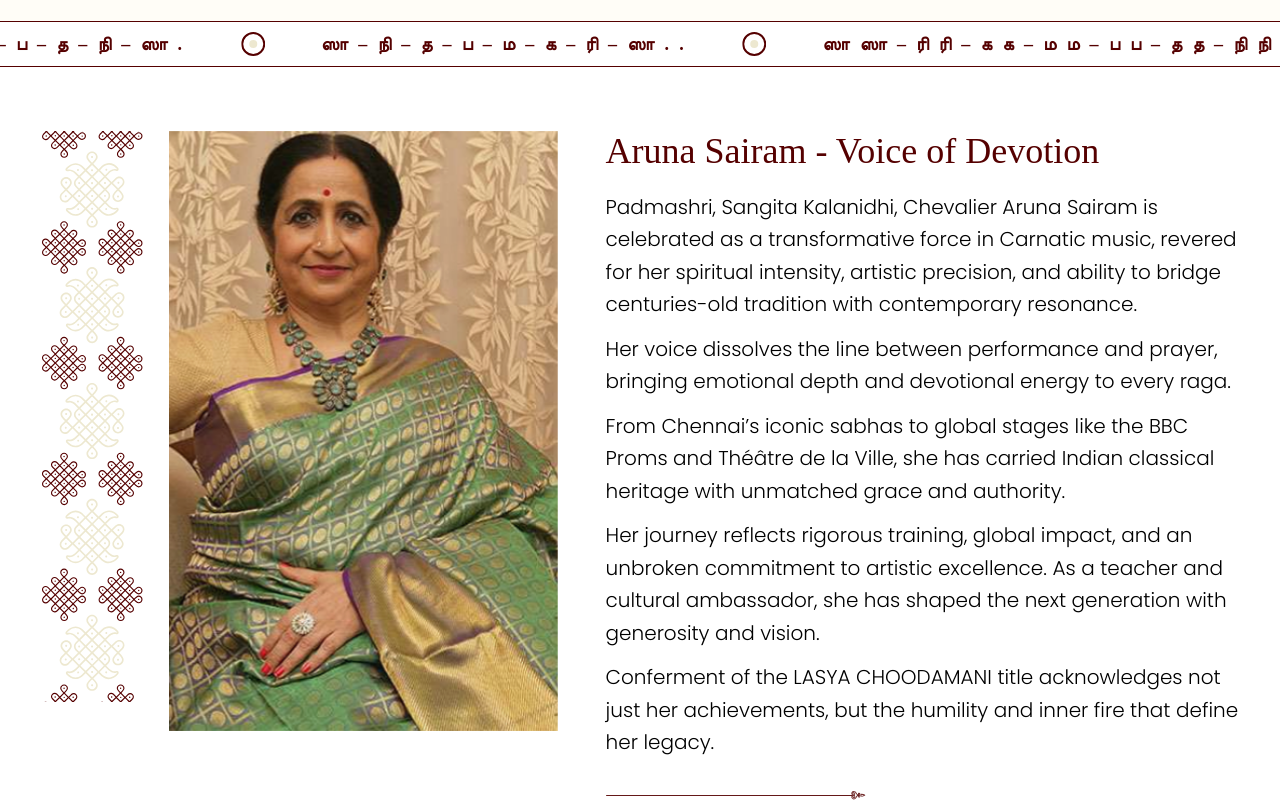
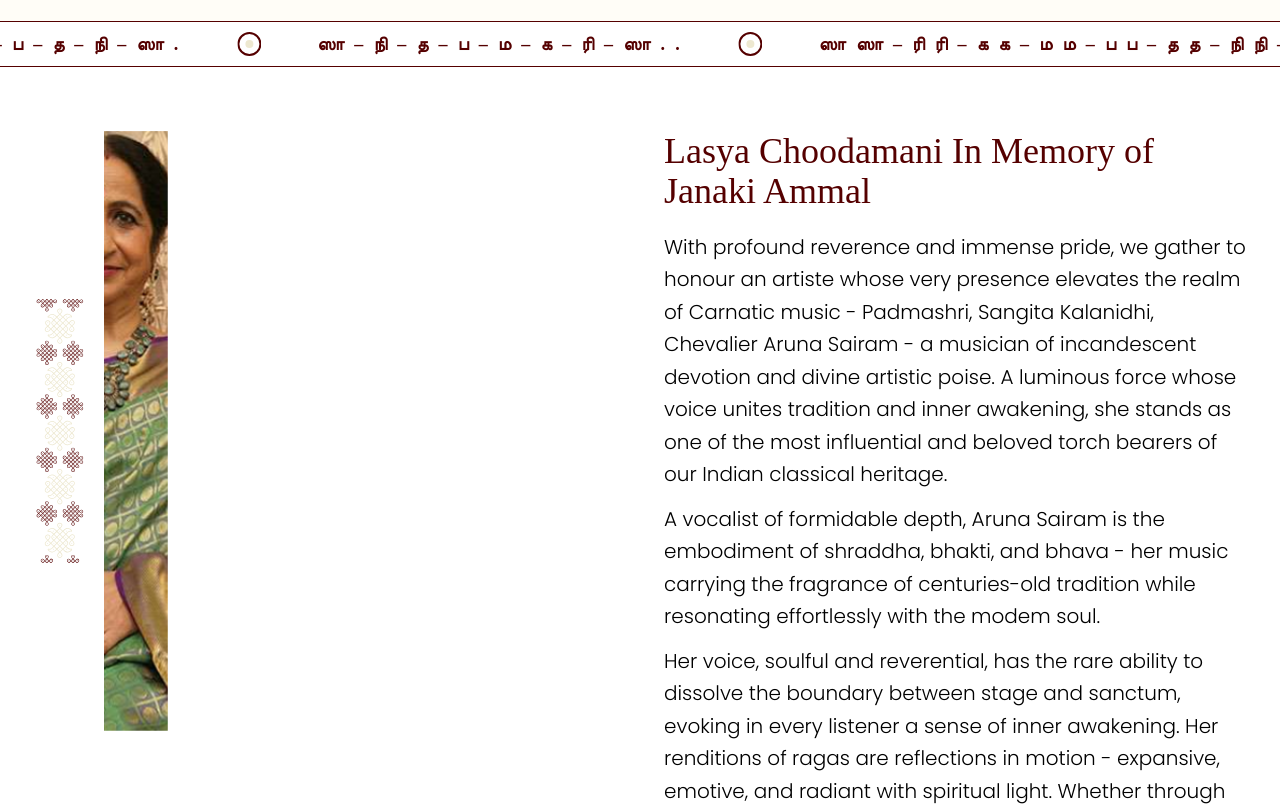
Before and after one commit to ayatiworkstechnologies/oh-margazhhi, a Next.js app: page / in a window 1280 px wide. Shown: the part 920-1726 px from the top of the page. Built offline with nearby package versions, Linux system fonts and the light colour scheme.

Commit message:
update 6

```diff
--- a/app/components/sections/AboutOhMargazhhiSection.jsx
+++ b/app/components/sections/AboutOhMargazhhiSection.jsx
@@ -5,89 +5,58 @@ import Container from "../ui/Container";
 
 export default function AboutOhMargazhhiSection() {
   return (
-    <section id="about">
+    <section id="about" className="">
       <Container>
-        <div className="mx-auto grid max-w-8xl md:grid-cols-2">
-          {/* LEFT STICKY IMAGE COLUMN */}
-          <div className="relative">
-            <div className="md:sticky md:top-24">
-              <div className="relative min-h-[360px] md:min-h-[520px] lg:min-h-[600px] bg-primary flex justify-center items-center overflow-hidden">
-                <Image
-                  src="/about-img-2.svg"
-                  alt="Temple About OhMargazhhi"
-                  width={800}
-                  height={600}
-                  className="h-full w-full object-contain"
-                />
-              </div>
-            </div>
+        <div className="mx-auto grid max-w-8xl overflow-hidden md:grid-cols-2">
+          {/* LEFT FULL IMAGE */}
+          <div className="relative min-h-[360px] bg-primary flex justify-center items-center overflow-hidden">
+            <Image
+              src="/about-img-2.svg"
+              alt="Temple About OhMargazhhi"
+              width={600}
+              height={350}
+              className="object-contain"
+            />
           </div>
 
-          {/* RIGHT SCROLLING CONTENT */}
-          <div className="bg-white px-5 md:px-10 py-10 md:py-14 relative">
+
+          {/* RIGHT WHITE CONTENT */}
+          <div className="bg-white px-8 md:px-15 py-10 md:py-14  md:my-10 relative">
             {/* MAIN TITLE */}
             <h2 className="font-serif text-4xl md:text-5xl text-primary">
               About OhMaRgazhi
             </h2>
 
             {/* SUBTITLE */}
-            <p className="font-serif text-xl md:text-2xl leading-relaxed text-black mb-4 mt-5 md:mt-10">
+            <p className=" font-serif text-xl md:text-2xl leading-relaxed text-black mb-4 mt-5 md:mt-10">
               A Sanctuary of Classical Arts for Today’s Solace
             </p>
 
             {/* DESCRIPTION */}
             <p className="text-xl md:text-lg font-sans font-light leading-relaxed text-black mt-5 md:mt-10 mb-4">
-              Lasya Choodamani In Memory of Janaki Ammal With profound reverence
-              and immense pride, we gather to honour an artiste whose very
-              presence elevates the realm of Carnatic music - Padmashri, Sangita
-              Kalanidhi, Chevalier Aruna Sairam - a musician of incandescent
-              devotion and divine artistic poise. A luminous force whose voice
-              unites tradition and inner awakening, she stands as one of the
-              most influential and beloved torch bearers of our Indian classical
-              heritage. A vocalist of formidable depth, Aruna Sairam is the
-              embodiment of shraddha, bhakti, and bhava - her music carrying the
-              fragrance of centuries-old tradition while resonating effortlessly
-              with the modem soul.
+              A modern homage to a timeless season of devotion, discipline, and
+              artistic brilliance.{" "}
             </p>
-            <p className="text-xl md:text-lg font-sans font-light leading-relaxed text-black mt-5">
-              Her voice, soulful and reverential, has the rare ability to
-              dissolve the boundary between stage and sanctum, evoking in every
-              listener a sense of inner awakening. Her renditions of ragas are
-              reflections in motion - expansive, emotive, and radiant with
-              spiritual light. Whether through the meditative stillness of an
-              alapana or the uplifting surge of an abhang, she brings to each
-              phrase emotional depth and artistic integrity that have redefined
-              the contours of contemporary Camatic performance.
+            <p className="text-xl md:text-lg font-sans font-light leading-relaxed text-black mt-5 ">
+              OhMaRgazhi is a cultural movement created to offer today’s audiences
+              a quiet refuge in the rhythm of Margazhi. It gathers dancers,
+              musicians, maestros, and rasikas into a space where tradition feels
+              alive, meaningful, and deeply restorative.{" "}
             </p>
-            <p className="text-xl md:text-lg font-sans font-light leading-relaxed text-black mt-5">
-              From her formative years in the gurukula tradition to her
-              celebrated presence on global stages - from the revered sabhas of
-              Chennal to the BBC Proms in London and the Théatre de la Ville,
-              Paris - Aruna Sairam has carried the essence of our Bharatiya
-              cultural soul with unmatched dignity and radiance. Her music is
-              not merely sung: it is inhabited, felt, and offered - an act of
-              devotion as much as an act of consecration. </p>
-              <p className="text-xl md:text-lg font-sans font-light leading-relaxed text-black mt-5">
-              As a teacher, mentor,
-              and cultural ambassador, she has guided countless students toward
-              artistic rigour and spiritual depth. Her generosity has enriched
-              the global landscape of Indian classical music, making her an
-              enduring bridge between the sacred and the universal.
+            <p className="text-xl md:text-lg font-sans font-light leading-relaxed text-black mt-5 ">
+              Each gathering is shaped not as a performance, but as an offering,
+              an intimate moment of connection to rhythm, devotion, and India’s
+              classical artistic soul.{" "}
             </p>
-            <p className="text-xl md:text-lg font-sans font-light leading-relaxed text-black mt-5">
-              Today, as we confer upon her the prestigious title of LASYA
-              CHOODAMANI, we celebrate not only her towering contributions to
-              the world of Camatic music but also the unwavering sadhana,
-              humility, and inner fire that have shaped her extraordinary
-              journey. She stands before us as a beacon of discipline, dignity.
-              and divine elevation - a living testament to the unbroken flame of
-              our musical heritage.
+            <p className="text-xl md:text-lg font-sans font-light leading-relaxed text-black mt-5 ">
+              Here, Margazhi breathes again, calm, sacred, and welcoming to all
+              who seek solace and meaning through art.{" "}
             </p>
 
             {/* BOTTOM ARROW ICON */}
             <div className="mt-6">
               <Image
-                src="/fream-3.svg"
+                src="/fream-3.svg" // ← right side arrow vector
                 alt="decorative arrow"
                 width={320}
                 height={20}
--- a/app/components/sections/ArtistsSection.jsx
+++ b/app/components/sections/ArtistsSection.jsx
@@ -102,12 +102,12 @@ export default function ArtistsSection() {
 
         {/* Carousel */}
         {/* Carousel */}
-        <div className="m-8 sm:m-15 relative flex items-center justify-center">
+        <div className="m-15 sm:m-15 relative flex items-center justify-center">
           {/* PREV BUTTON – LEFT */}
           <button
             type="button"
             onClick={goPrev}
-            className="absolute -left-4 sm:-left-6 lg:-left-12 z-10
+            className="absolute -left-6 sm:-left-6 lg:-left-12 z-10
                flex h-10 w-10 items-center justify-center
                rounded-full border border-secondary/70
                text-secondary bg-primary/70
@@ -140,7 +140,7 @@ export default function ArtistsSection() {
           <button
             type="button"
             onClick={goNext}
-            className="absolute -right-4 sm:-right-6 lg:-right-12 z-10
+            className="absolute -right-6 sm:-right-6 lg:-right-12 z-10
                flex h-10 w-10 items-center justify-center
                rounded-full border border-secondary/70
                text-secondary bg-primary/70
--- a/app/components/sections/FeaturedGuest.jsx
+++ b/app/components/sections/FeaturedGuest.jsx
@@ -13,39 +13,36 @@ export default function FeaturedGuest() {
   useEffect(() => {
     const interval = setInterval(
       () => setCurrent((prev) => (prev + 1) % images.length),
-      3000 // change every 3s
+      3000
     );
     return () => clearInterval(interval);
   }, []);
 
   return (
     <section className="relative bg-white py-10 sm:py-12 lg:py-16">
-      <Container className="relative grid gap-8 lg:gap-12 items-start md:grid-cols-[minmax(0,0.9fr)_minmax(0,1.1fr)]">
-        {/* LEFT — PATTERN + IMAGE */}
-        <div className="relative flex justify-center md:justify-start">
-          {/* LEFT — FRAME + IMAGE (SAME HEIGHT) */}
-          <div className="relative flex justify-center md:justify-start">
-            <div className="relative flex gap-4">
-              {/* LEFT FRAME – desktop only */}
-              <div className="hidden lg:block h-full">
+      <Container className="relative grid gap-8 lg:gap-12 items-start md:grid-cols-2">
+        {/* LEFT — STICKY FRAME + IMAGE SLIDER */}
+        <div className="relative md:sticky md:top-24 self-start flex justify-center md:justify-start w-full">
+          <div className="flex gap-4 items-stretch w-full md:w-auto">
+            {/* FRAME – desktop only */}
+            <div className="hidden lg:block relative w-[100px] xl:w-[120px] h-[520px] xl:h-[600px]">
               <Image
                 src="/fream-6.svg"
                 alt=""
-                  width={400}
-                  height={780}
-                  className="h-auto w-auto"
+                fill
+                className="object-contain"
               />
             </div>
 
             {/* MAIN IMAGE SLIDER */}
-              <div className="relative  h-full overflow-hidden">
+            <div className="relative w-full max-w-[480px] h-[500px] sm:h-[400px] md:h-[520px] lg:h-[600px] overflow-hidden">
               {images.map((src, index) => (
                 <Image
                   key={src}
                   src={src}
                   alt="Aruna Sairam"
                   fill
-                    sizes="(max-width: 768px) 100vw, 480px"
+                  sizes="(max-width: 640px) 100vw, (max-width: 1024px) 80vw, 480px"
                   className={`absolute inset-0 object-cover transition-opacity duration-1000 ease-in-out ${
                     index === current ? "opacity-100" : "opacity-0"
                   }`}
@@ -57,55 +54,58 @@ export default function FeaturedGuest() {
           </div>
         </div>
 
-          {/* MAIN IMAGE SLIDER */}
-          <div className="relative w-full max-w-[480px] h-[600px] overflow-hidden">
-            {images.map((src, index) => (
-              <Image
-                key={src}
-                src={src}
-                alt="Aruna Sairam"
-                fill
-                sizes="(max-width: 768px) 100vw, 480px"
-                className={`absolute inset-0 object-cover transition-opacity duration-1000 ease-in-out ${
-                  index === current ? "opacity-100" : "opacity-0"
-                }`}
-                priority={index === 0}
-                aria-hidden={index !== current}
-              />
-            ))}
-          </div>
-        </div>
-
-        {/* RIGHT — TEXT BLOCK */}
+        {/* RIGHT — SCROLLING TEXT BLOCK */}
         <div className="relative">
-          <SectionTitle align="left" title="Aruna Sairam - Voice of Devotion" />
+          <SectionTitle align="left" title="Lasya Choodamani In Memory of Janaki Ammal" />
 
           <div className="mt-4 sm:mt-5 text-sm sm:text-base lg:text-xl leading-relaxed text-black font-sans font-light space-y-3">
             <p>
-              Padmashri, Sangita Kalanidhi, Chevalier Aruna Sairam is celebrated
-              as a transformative force in Carnatic music, revered for her
-              spiritual intensity, artistic precision, and ability to bridge
-              centuries-old tradition with contemporary resonance.
+               With profound reverence
+              and immense pride, we gather to honour an artiste whose very
+              presence elevates the realm of Carnatic music - Padmashri, Sangita
+              Kalanidhi, Chevalier Aruna Sairam - a musician of incandescent
+              devotion and divine artistic poise. A luminous force whose voice
+              unites tradition and inner awakening, she stands as one of the
+              most influential and beloved torch bearers of our Indian classical
+              heritage.
             </p>
             <p>
-              Her voice dissolves the line between performance and prayer,
-              bringing emotional depth and devotional energy to every raga.
+              A vocalist of formidable depth, Aruna Sairam is the embodiment of
+              shraddha, bhakti, and bhava - her music carrying the fragrance of
+              centuries-old tradition while resonating effortlessly with the
+              modem soul.
             </p>
             <p>
-              From Chennai’s iconic sabhas to global stages like the BBC Proms
-              and Théâtre de la Ville, she has carried Indian classical heritage
-              with unmatched grace and authority.
+              Her voice, soulful and reverential, has the rare ability to
+              dissolve the boundary between stage and sanctum, evoking in every
+              listener a sense of inner awakening. Her renditions of ragas are
+              reflections in motion - expansive, emotive, and radiant with
+              spiritual light. Whether through the meditative stillness of an
+              alapana or the uplifting surge of an abhang, she brings to each
+              phrase emotional depth and artistic integrity that have redefined
+              the contours of contemporary Camatic performance.
             </p>
             <p>
-              Her journey reflects rigorous training, global impact, and an
-              unbroken commitment to artistic excellence. As a teacher and
-              cultural ambassador, she has shaped the next generation with
-              generosity and vision.
+              From her formative years in the gurukula tradition to her
+              celebrated presence on global stages - from the revered sabhas of
+              Chennal to the BBC Proms in London and the Théatre de la Ville,
+              Paris - Aruna Sairam has carried the essence of our Bharatiya
+              cultural soul with unmatched dignity and radiance. Her music is
+              not merely sung: it is inhabited, felt, and offered - an act of
+              devotion as much as an act of consecration. As a teacher, mentor,
+              and cultural ambassador, she has guided countless students toward
+              artistic rigour and spiritual depth. Her generosity has enriched
+              the global landscape of Indian classical music, making her an
+              enduring bridge between the sacred and the universal.
             </p>
             <p>
-              Conferment of the LASYA CHOODAMANI title acknowledges not just her
-              achievements, but the humility and inner fire that define her
-              legacy.
+              Today, as we confer upon her the prestigious title of LASYA
+              CHOODAMANI, we celebrate not only her towering contributions to
+              the world of Camatic music but also the unwavering sadhana,
+              humility, and inner fire that have shaped her extraordinary
+              journey. She stands before us as a beacon of discipline, dignity,
+              and divine elevation - a living testament to the unbroken flame of
+              our musical heritage.
             </p>
           </div>
 
```
Lines whose indentation alone changed are shown as unchanged.
